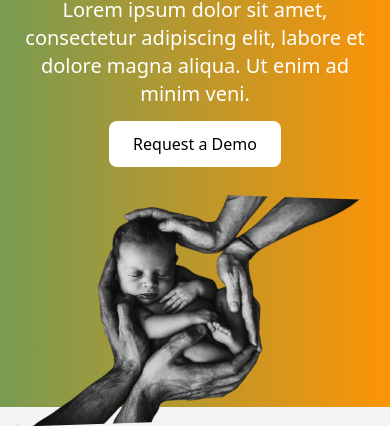
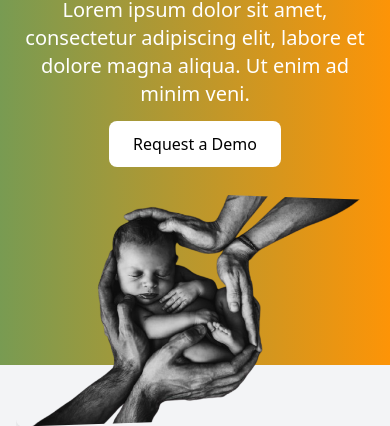
Before and after one commit to w3vicious/repository, a plain HTML site: page index.html in a window 390 px wide. Shown: the part 416-842 px from the top of the page. Drawn offline with nearby package versions, Linux system fonts and the light colour scheme.

Commit message:
Hero responsive

```diff
--- a/index.html
+++ b/index.html
@@ -86,7 +86,6 @@
 
     <!-- Main Content -->
     <main id="main-content">
-
        <!-- Hero Section -->
        <section id="home" aria-labelledby="hero-heading" class="hero py-20 bg-gray-100">
         <div class="container mx-auto px-4 flex flex-col md:flex-row items-center">
@@ -99,10 +98,11 @@
 
             <!-- Image Section -->
             <div class="hero-image md:w-1/2 w-full">
-                    <img src="baby_hero2.png" alt="Hero image description" class="w-full h-auto rounded-lg shadow-lg baby">
+                <img src="baby_hero2.png" alt="Hero image description" class="w-full h-auto max-w-sm md:max-w-full rounded-lg shadow-lg baby">
             </div>
         </div>
     </section>
+
 
 
 
--- a/styles.css
+++ b/styles.css
@@ -63,7 +63,7 @@ header{
 
 /* Hero section */
 .hero {
-  height: 80vh;
+  height: 75vh;
   background: linear-gradient(to right, var(--light-green), var(--primary-orange));
   color: var(--white);
   padding: 5rem 0;
```
Lines whose indentation alone changed are shown as unchanged.
